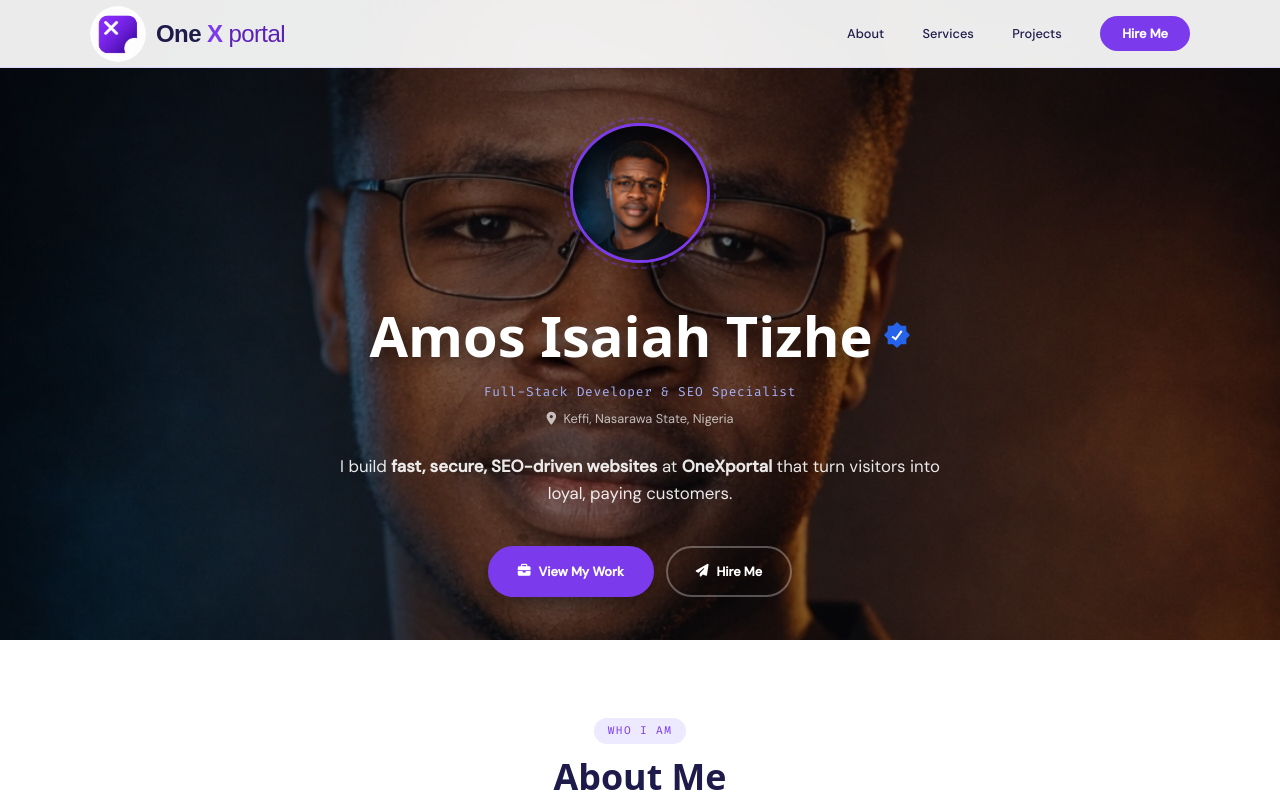
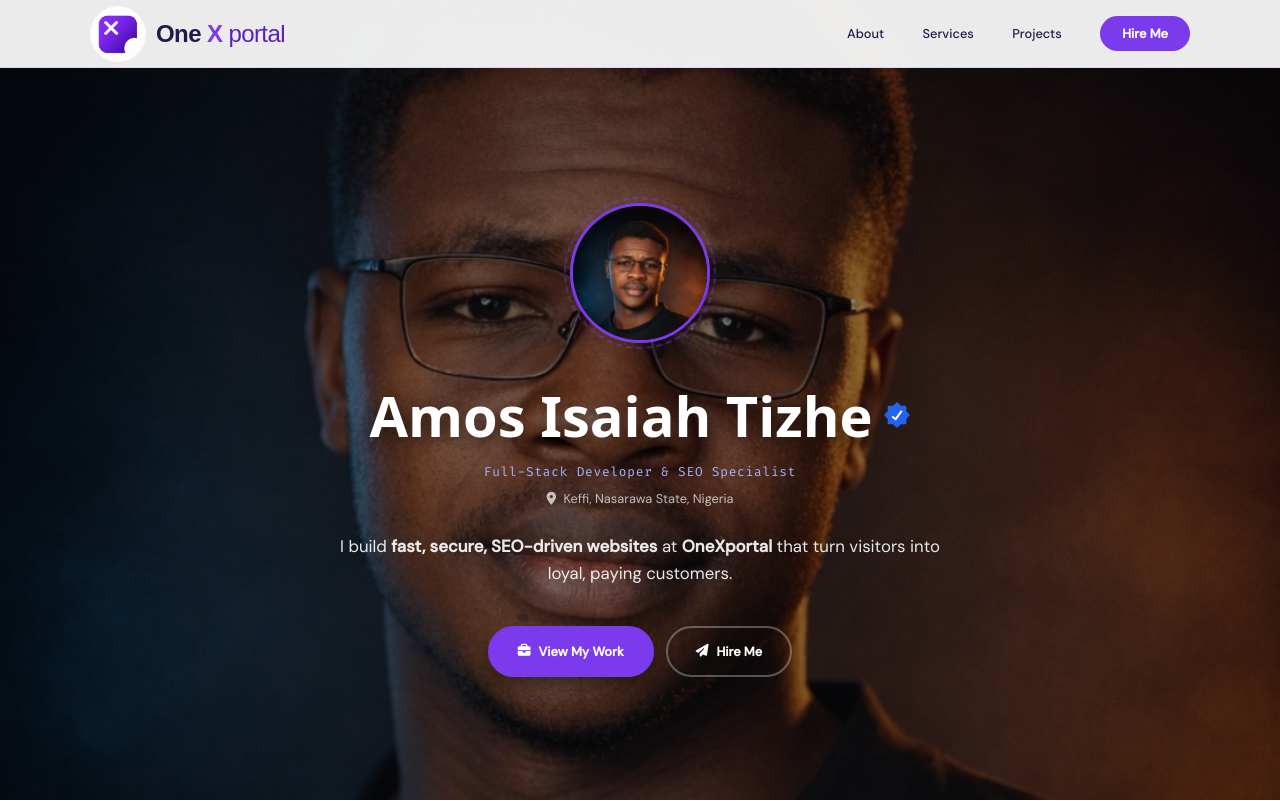
Before and after one commit to amos-isaiah-tizhe/isaiah-portfolio, a website: page public/index.html in a window 1280 px wide. Shown: the top 801 px of the page. Drawn offline with Linux system fonts and the light colour scheme; no server answers.

```diff
--- a/public/css/style.css
+++ b/public/css/style.css
@@ -209,7 +209,7 @@ button { font-family: inherit; cursor: pointer; }
   align-items: center;
   gap: 10px;
   font-family: var(--font-heading);
-  font-size: var(--text-xl)
+  font-size: var(--text-xl);
   font-weight: 700;
   color: var(--color-text);
 }
@@ -283,14 +283,14 @@ button { font-family: inherit; cursor: pointer; }
 ======================== */
 
 .hero {
-  min-height: 80vh;
+
+  height: 100vh;
   display: flex;
   align-items: center;
   justify-content: center;
   padding-top: var(--nav-height);
   position: relative;
   overflow: hidden;
-
   /* Background image */
   background: url('../img/amos-isaiah-tizhe-profile.png') center / cover no-repeat;
 }
@@ -316,7 +316,6 @@ button { font-family: inherit; cursor: pointer; }
 .hero-inner {
   position: relative;
   z-index: 1;
-
   display: flex;
   flex-direction: column;
   align-items: center;
@@ -901,7 +900,7 @@ button { font-family: inherit; cursor: pointer; }
   .hero {
   min-height: 100vh;
 
-  )
+  }
 
   /* Avatar smaller */
   .hero-avatar {
```
Also changed, not shown: 1 other file.
